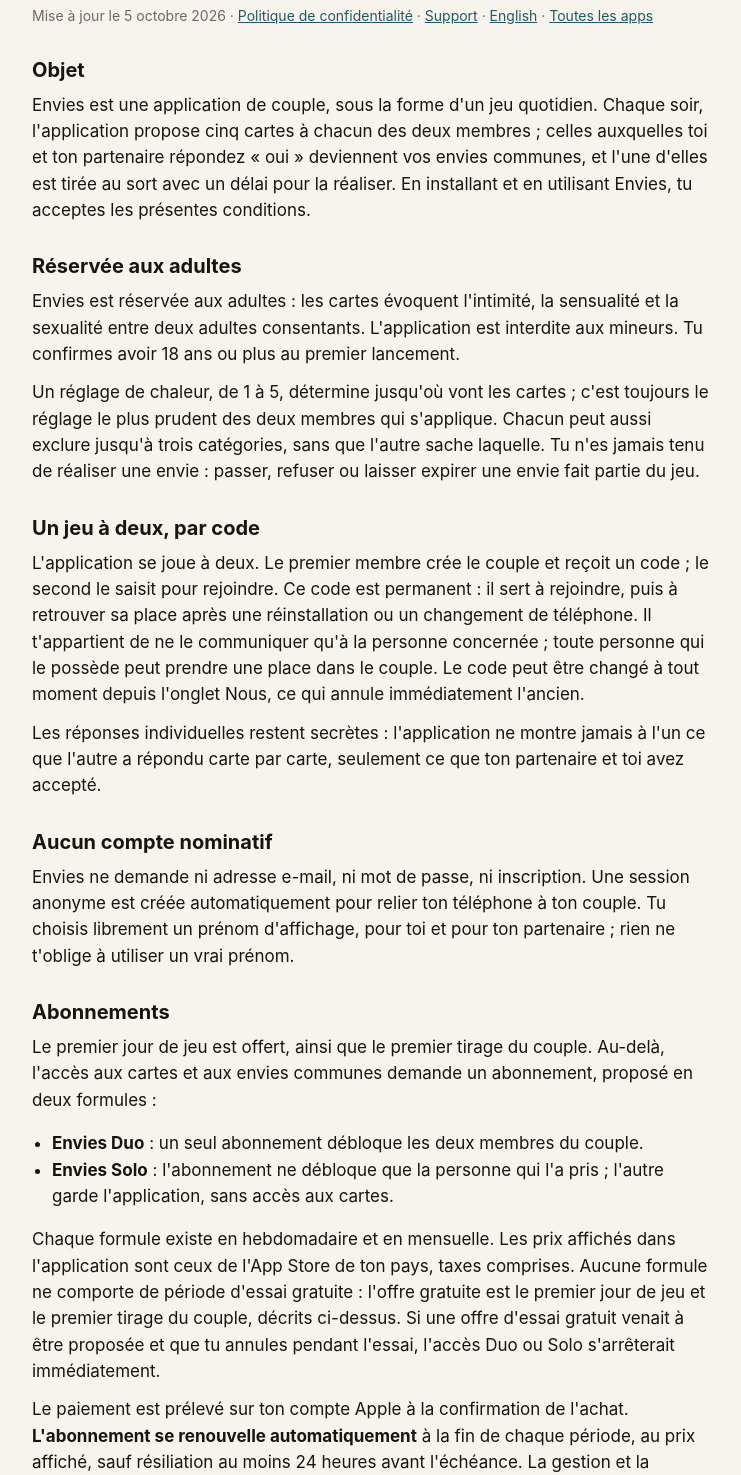
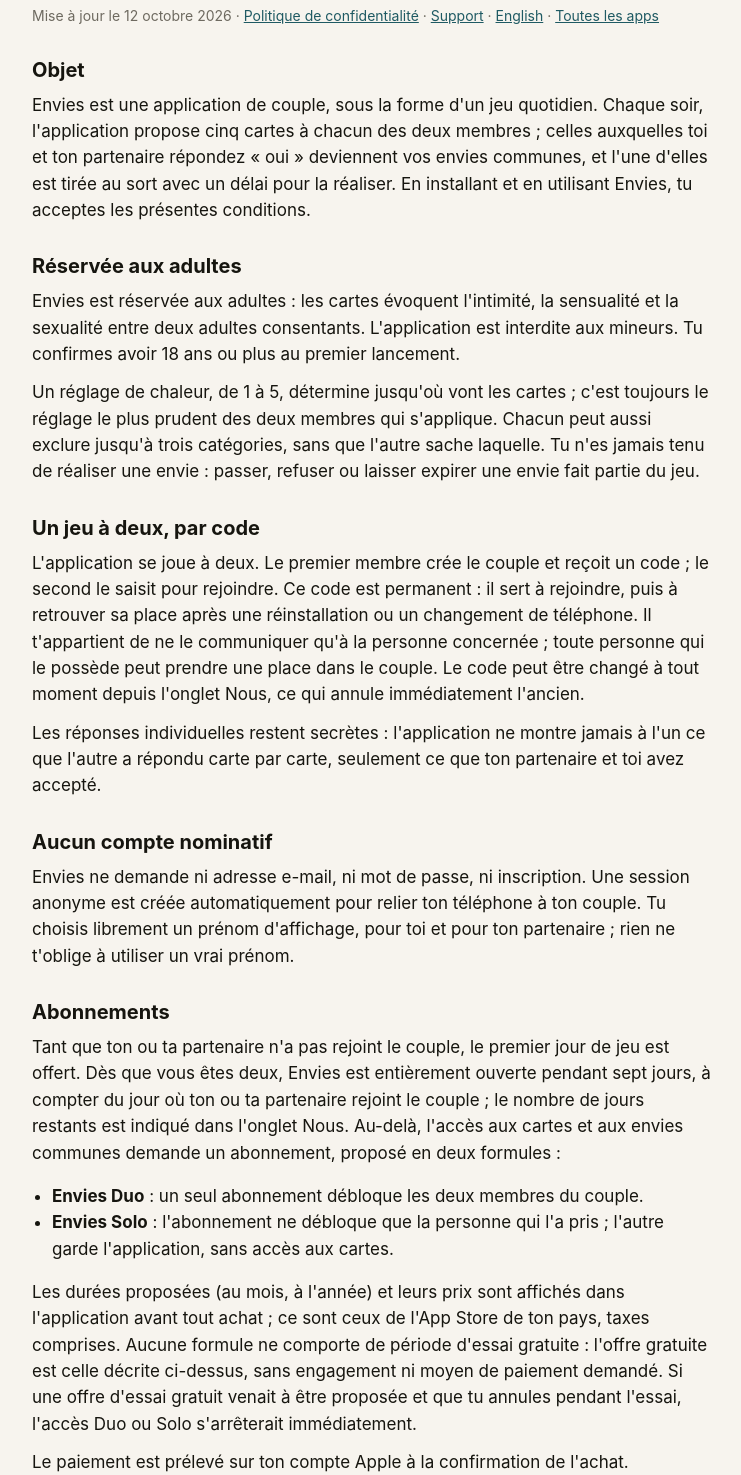
Before and after one commit to charlesven/legal, a plain HTML site: page envie/cgu.html in a window 1280 px wide. Shown: the part 100-1575 px from the top of the page, without its empty margins (268-1009 px from the left). Drawn offline with Linux system fonts and the light colour scheme.

Commit message:
envie : CGU — 7 jours offerts dès que le partenaire rejoint (12/10/2026)
Co-Authored-By: Claude Opus 5.5 <noreply@anthropic.com>

```diff
--- a/envie/cgu.html
+++ b/envie/cgu.html
@@ -10,7 +10,7 @@
 <main>
 <p class="app">Envies</p>
 <h1>Conditions d'utilisation</h1>
-<p class="meta">Mise à jour le 5 octobre 2026 · <a href="confidentialite.html">Politique de confidentialité</a> · <a href="./">Support</a> · <a href="cgu.en.html">English</a> · <a href="../">Toutes les apps</a></p>
+<p class="meta">Mise à jour le 12 octobre 2026 · <a href="confidentialite.html">Politique de confidentialité</a> · <a href="./">Support</a> · <a href="cgu.en.html">English</a> · <a href="../">Toutes les apps</a></p>
 <h2>Objet</h2>
 <p>Envies est une application de couple, sous la forme d'un jeu quotidien. Chaque soir, l'application propose cinq cartes à chacun des deux membres ; celles auxquelles toi et ton partenaire répondez « oui » deviennent vos envies communes, et l'une d'elles est tirée au sort avec un délai pour la réaliser. En installant et en utilisant Envies, tu acceptes les présentes conditions.</p>
 <h2>Réservée aux adultes</h2>
@@ -22,12 +22,12 @@
 <h2>Aucun compte nominatif</h2>
 <p>Envies ne demande ni adresse e-mail, ni mot de passe, ni inscription. Une session anonyme est créée automatiquement pour relier ton téléphone à ton couple. Tu choisis librement un prénom d'affichage, pour toi et pour ton partenaire ; rien ne t'oblige à utiliser un vrai prénom.</p>
 <h2>Abonnements</h2>
-<p>Le premier jour de jeu est offert, ainsi que le premier tirage du couple. Au-delà, l'accès aux cartes et aux envies communes demande un abonnement, proposé en deux formules :</p>
+<p>Tant que ton ou ta partenaire n'a pas rejoint le couple, le premier jour de jeu est offert. Dès que vous êtes deux, Envies est entièrement ouverte pendant sept jours, à compter du jour où ton ou ta partenaire rejoint le couple ; le nombre de jours restants est indiqué dans l'onglet Nous. Au-delà, l'accès aux cartes et aux envies communes demande un abonnement, proposé en deux formules :</p>
 <ul>
 <li><strong>Envies Duo</strong> : un seul abonnement débloque les deux membres du couple.</li>
 <li><strong>Envies Solo</strong> : l'abonnement ne débloque que la personne qui l'a pris ; l'autre garde l'application, sans accès aux cartes.</li>
 </ul>
-<p>Chaque formule existe en hebdomadaire et en mensuelle. Les prix affichés dans l'application sont ceux de l'App Store de ton pays, taxes comprises. Aucune formule ne comporte de période d'essai gratuite : l'offre gratuite est le premier jour de jeu et le premier tirage du couple, décrits ci-dessus. Si une offre d'essai gratuit venait à être proposée et que tu annules pendant l'essai, l'accès Duo ou Solo s'arrêterait immédiatement.</p>
+<p>Les durées proposées (au mois, à l'année) et leurs prix sont affichés dans l'application avant tout achat ; ce sont ceux de l'App Store de ton pays, taxes comprises. Aucune formule ne comporte de période d'essai gratuite : l'offre gratuite est celle décrite ci-dessus, sans engagement ni moyen de paiement demandé. Si une offre d'essai gratuit venait à être proposée et que tu annules pendant l'essai, l'accès Duo ou Solo s'arrêterait immédiatement.</p>
 <p>Le paiement est prélevé sur ton compte Apple à la confirmation de l'achat. <strong>L'abonnement se renouvelle automatiquement</strong> à la fin de chaque période, au prix affiché, sauf résiliation au moins 24 heures avant l'échéance. La gestion et la résiliation se font dans les réglages de ton compte App Store, jamais dans Envies : désinstaller l'application n'annule pas l'abonnement. Les demandes de remboursement relèvent d'Apple.</p>
 <p>Quitter le couple, changer de partenaire ou supprimer ton compte n'annule pas l'abonnement Apple, qui reste attaché à ton compte Apple.</p>
 <h2>Contenu et propriété</h2>
```
Also changed, not shown: envie/cgu.en.html (+3 -3 lines).
